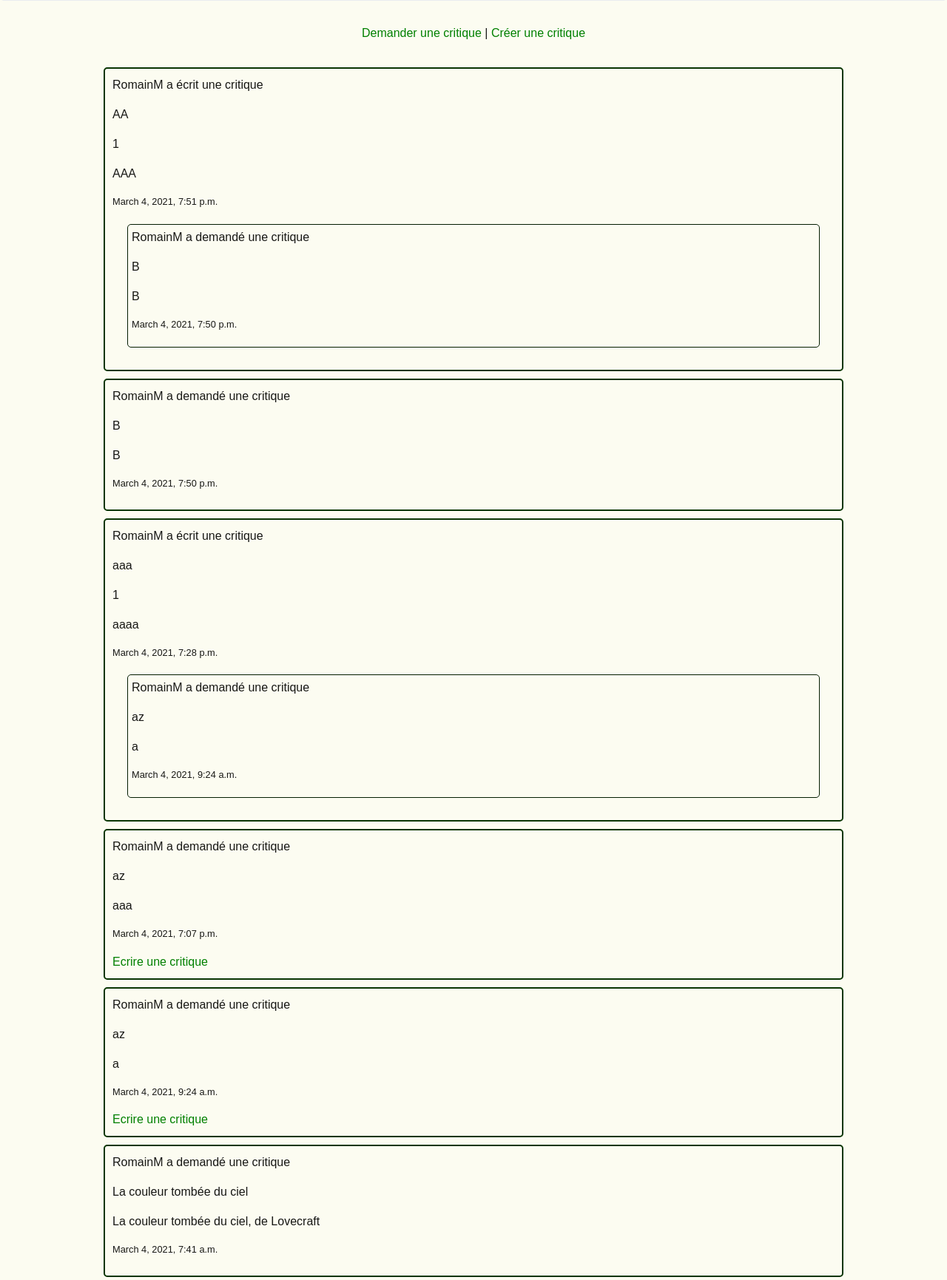
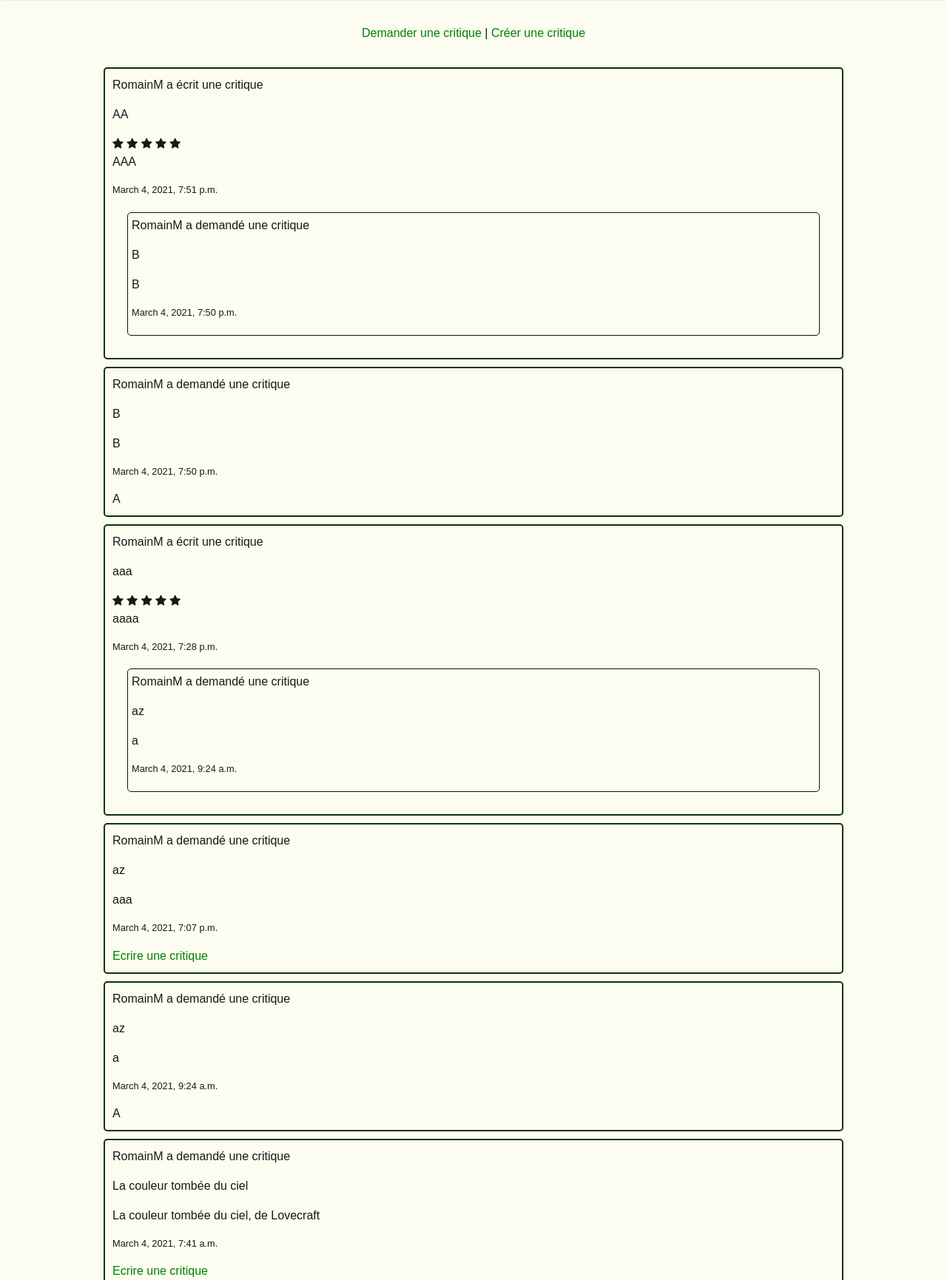
Before and after one commit to Morelromain/OC_P9_litreview, a Django app: page /feed in a window 1280 px wide. Shown: the part 197-1928 px from the top of the page at 74% size. Run offline with Django 3.2, Linux system fonts and the light colour scheme; a user stored in the database is signed in; data comes from the database, SQL or seed files in the repository; both versions use the stored data as it was after the commit; some libraries are stand-ins or nearby versions.

Commit message:
finalisation

```diff
--- a/critique/templates/feed.html
+++ b/critique/templates/feed.html
@@ -2,7 +2,8 @@
 
 {% load static %}
 {% block addcss %}
-<link rel="stylesheet" href="{% static 'css/style.css' %}">
+<link rel="stylesheet" href="{% static 'css/style.css' %}" >
+<link rel="stylesheet" href="https://cdnjs.cloudflare.com/ajax/libs/font-awesome/4.7.0/css/font-awesome.min.css">
 {% endblock %}
 
 {% block content %}
@@ -23,14 +24,62 @@
                     style="width: 200px; height: 200px;"></p>
             {% endif %}
             <p><small>{{ post.time_created }}</small></p>
-            {% if post.response == False %}
+
+
+            {% if post in aaaa %}
+                <a>A</av>
+            {% else %}
                 <a href="{% url 'linkreview' id_ticket=post.id %}">Ecrire une critique</a>
             {% endif %}
+
 
         {% elif post.content_type == 'REVIEW' %}
             <p>{{ post.user }} a écrit une critique</p>
             <p>{{ post.headline }}</p>
-            <p>{{ post.rating }}</p>
+            <div id="start">
+                {% if post.rating == 0 %}
+                    <span class="fa fa-star"></span>
+                    <span class="fa fa-star"></span>
+                    <span class="fa fa-star"></span>
+                    <span class="fa fa-star"></span>
+                    <span class="fa fa-star"></span>
+                {% endif %}
+                {% if post.rating == 1 %}
+                    <span class="fa fa-star checked"></span>
+                    <span class="fa fa-star"></span>
+                    <span class="fa fa-star"></span>
+                    <span class="fa fa-star"></span>
+                    <span class="fa fa-star"></span>
+                {% endif %}
+                {% if post.rating == 2 %}
+                    <span class="fa fa-star checked"></span>
+                    <span class="fa fa-star checked"></span>
+                    <span class="fa fa-star"></span>
+                    <span class="fa fa-star"></span>
+                    <span class="fa fa-star"></span>
+                {% endif %}
+                {% if post.rating == 3 %}
+                    <span class="fa fa-star checked"></span>
+                    <span class="fa fa-star checked"></span>
+                    <span class="fa fa-star checked"></span>
+                    <span class="fa fa-star"></span>
+                    <span class="fa fa-star"></span>
+                {% endif %}
+                {% if post.rating == 4 %}
+                    <span class="fa fa-star checked"></span>
+                    <span class="fa fa-star checked"></span>
+                    <span class="fa fa-star checked"></span>
+                    <span class="fa fa-star checked"></span>
+                    <span class="fa fa-star"></span>
+                {% endif %}
+                {% if post.rating == 5 %}
+                    <span class="fa fa-star checked"></span>
+                    <span class="fa fa-star checked"></span>
+                    <span class="fa fa-star checked"></span>
+                    <span class="fa fa-star checked"></span>
+                    <span class="fa fa-star checked"></span>
+                {% endif %}
+            </div>
             <p>{{ post.body }}</p>
             <p><small>{{ post.time_created }}</small></p>
             <div id="block2">
--- a/critique/views.py
+++ b/critique/views.py
@@ -13,10 +13,7 @@ from django.db.models import CharField, Value
 #from django.template.context_processors import csrf
 
 
-"""def get_users_viewable_reviews(request_user):
-    usersfollows = UserFollows.objects.filter(user = request_user)
-    reviews2 = Review.objects.filter(user = usersfollows.user)
-    return reviews2"""
+
 
 @login_required
 def feed(request):
@@ -26,8 +23,13 @@ def feed(request):
     tickets = tickets.annotate(content_type=Value('TICKET', CharField()))"""
 
     usersfollows = UserFollows.objects.filter(user = request.user)
+    reviews = Review.objects.filter(user = request.user)
 
-    reviews = Review.objects.filter(user = request.user)
+    aaaa=[]
+    for revi in reviews:
+        aaaa.append(revi.ticket)
+
+
     reviews = reviews.annotate(content_type=Value('REVIEW', CharField()))
     for uf in usersfollows:
         reviews2 = Review.objects.filter(user = uf.followed_user)
@@ -46,6 +48,8 @@ def feed(request):
         key=lambda post: post.time_created,
         reverse=True
     )
+
+
     return render(request, 'feed.html', locals())
 
 @login_required
--- a/templates/main.html
+++ b/templates/main.html
@@ -3,6 +3,7 @@
     <title>Test titre</title>
     <link rel="stylesheet" href="https://stackpath.bootstrapcdn.com/bootstrap/4.4.1/css/bootstrap.min.css"
     integrity="sha384-Vkoo8x4CGsO3+Hhxv8T/Q5PaXtkKtu6ug5TOeNV6gBiFeWPGFN9MuhOf23Q9Ifjh" crossorigin="anonymous">
+
     {% block addcss %}
     {% endblock %}
 </head>
--- a/utilisateur/templates/connection.html
+++ b/utilisateur/templates/connection.html
@@ -6,6 +6,7 @@
 
 {% block content %}
 <div id="block1">
+
     {% if user.is_authenticated %}
         <h3>Bienvenue, {{ user.username }} !</h3><br>
         <a href="{% url 'feed' %}">ENTRER</a><br><br>
```
Also changed, not shown: critique/templates/myposts.html (+45 -1 lines), utilisateur/views.py (+2 -19 lines), critique/static/css/style.css (line endings or trailing spaces), db.sqlite3, media/20_mille_lieu_sous_les_mer_-_Jules_Verne.jpeg (added), media/Dune_-_Frank_Herbert.jpg (added), utilisateur/templates/subscription.html (line endings or trailing spaces).
